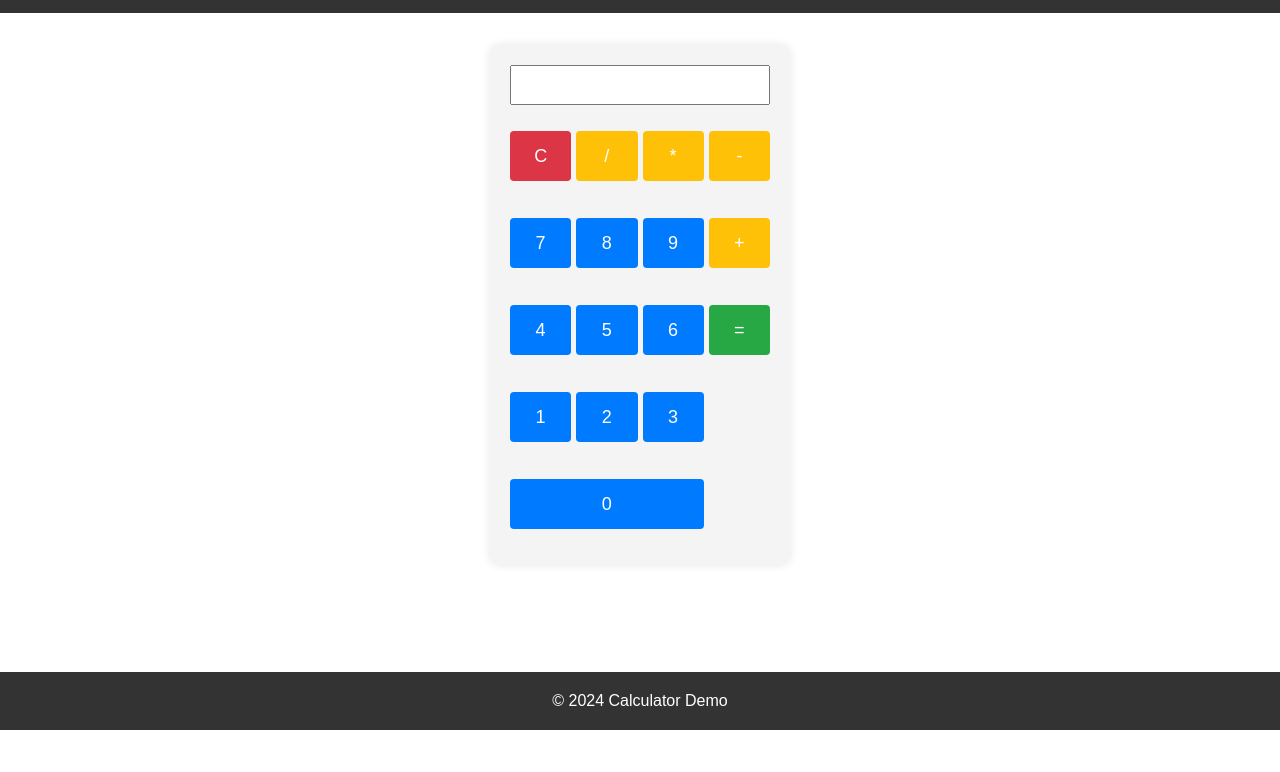
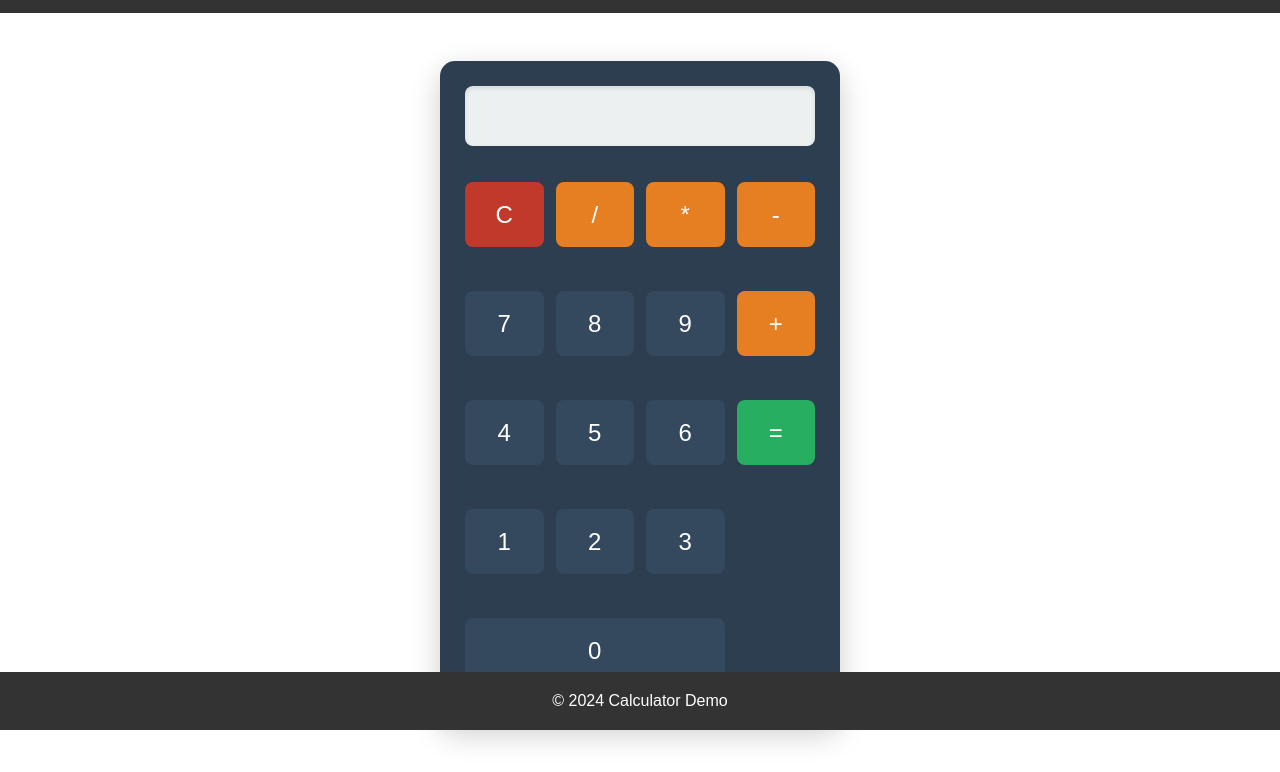
Before and after one commit to arshahluwalia/calculator, a plain HTML site: page index.html in a window 1280 px wide. Shown: the part 70-842 px from the top of the page. Before the commit the page ends 800 px from the top, so only its background shows below. Drawn offline with Linux system fonts and the light colour scheme.

Commit message:
updated styling

```diff
--- a/styles.css
+++ b/styles.css
@@ -48,47 +48,82 @@ footer {
 }
 
 .calculator {
-    background-color: #f4f4f4;
-    border-radius: 10px;
-    padding: 20px;
-    max-width: 300px;
-    margin: 2rem auto;
-    box-shadow: 0 0 10px rgba(0,0,0,0.1);
+    background-color: #2c3e50;
+    border-radius: 15px;
+    padding: 25px;
+    max-width: 400px;
+    margin: 3rem auto;
+    box-shadow: 0 10px 30px rgba(0,0,0,0.2);
 }
 
 #display {
     width: 100%;
-    height: 40px;
-    margin-bottom: 10px;
+    height: 60px;
+    margin-bottom: 20px;
     text-align: right;
-    padding: 5px;
-    font-size: 20px;
+    padding: 10px 20px;
+    font-size: 30px;
+    border: none;
+    border-radius: 8px;
+    background-color: #ecf0f1;
+    color: #2c3e50;
+    box-shadow: inset 0 2px 5px rgba(0,0,0,0.1);
 }
 
 .buttons {
     display: grid;
     grid-template-columns: repeat(4, 1fr);
-    gap: 5px;
+    gap: 12px;
 }
 
 button {
-    height: 50px;
-    font-size: 18px;
+    height: 65px;
+    font-size: 24px;
+    border-radius: 8px;
+    border: none;
+    transition: transform 0.1s, background-color 0.2s;
+}
+
+button:hover {
+    transform: scale(1.05);
+}
+
+.number {
+    background-color: #34495e;
+    color: white;
+}
+
+.number:hover {
+    background-color: #2c3e50;
+}
+
+.operator {
+    background-color: #e67e22;
+    color: white;
+}
+
+.operator:hover {
+    background-color: #d35400;
+}
+
+.equal {
+    background-color: #27ae60;
+    color: white;
+}
+
+.equal:hover {
+    background-color: #219a52;
+}
+
+.clear {
+    background-color: #c0392b;
+    color: white;
+}
+
+.clear:hover {
+    background-color: #a93226;
 }
 
 .zero {
     grid-column: span 3;
 }
-
-.equal {
-    grid-row: span 2;
-    background-color: #28a745;
-}
-
-.operator {
-    background-color: #ffc107;
-}
-
-.clear {
-    background-color: #dc3545;
-}
```
